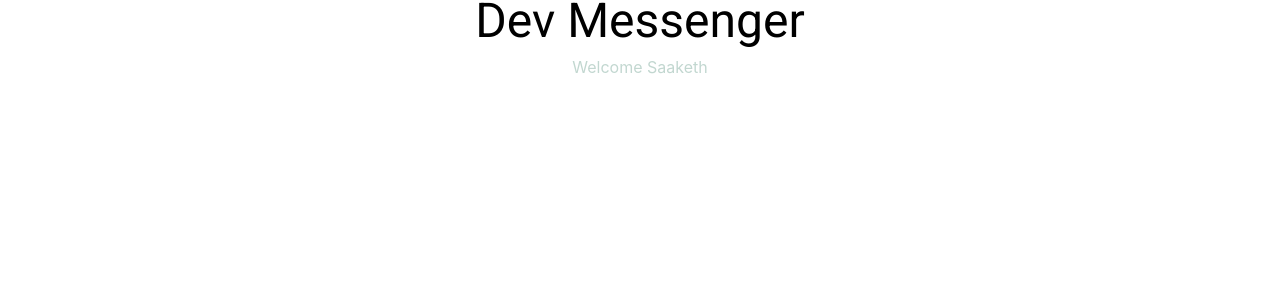
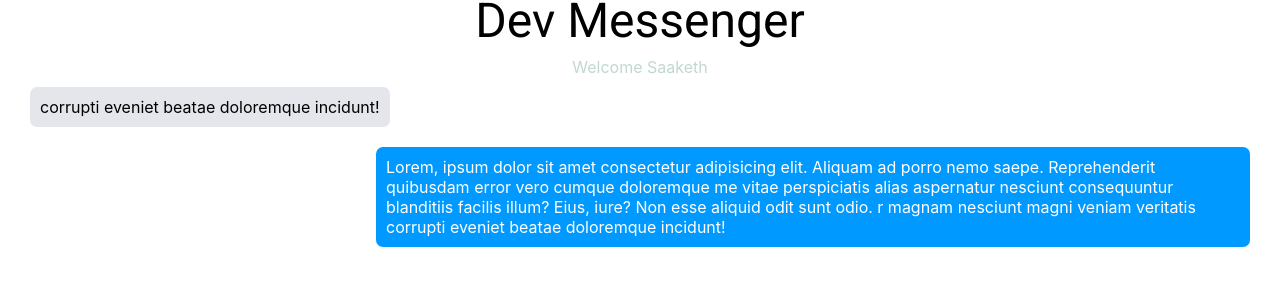
Before and after one commit to Saakethjayarama/rf-facebook-messenger, a React (Create React App) app: page / in a window 1280 px wide. Shown: the part 345-652 px from the top of the page. Built offline with nearby package versions, Linux system fonts and the light colour scheme.

Commit message:
Message component split

```diff
--- a/src/App.css
+++ b/src/App.css
@@ -12,3 +12,8 @@
   position: fixed;
   bottom: 10px;
 }
+
+.App__messages {
+  width: 100%;
+  margin-bottom: 100px;
+}
--- a/src/App.js
+++ b/src/App.js
@@ -1,6 +1,7 @@
 import { Button, makeStyles, TextField, Typography } from "@material-ui/core";
 import { Send } from "@material-ui/icons";
 import "./App.css";
+import Message from "./components/Message";
 
 const useStyle = makeStyles((theme) => ({
   heading: {
@@ -38,6 +39,18 @@ function App() {
         Welcome Saaketh
       </Typography>
       {/* Messages */}
+      <div className="App__messages">
+        <Message>corrupti eveniet beatae doloremque incidunt!</Message>
+        <Message right>
+          Lorem, ipsum dolor sit amet consectetur adipisicing elit. Aliquam ad
+          porro nemo saepe. Reprehenderit quibusdam error vero cumque doloremque
+          me vitae perspiciatis alias aspernatur nesciunt consequuntur
+          blanditiis facilis illum? Eius, iure? Non esse aliquid odit sunt odio.
+          r magnam nesciunt magni veniam veritatis corrupti eveniet beatae
+          doloremque incidunt!
+        </Message>
+      </div>
+
       {/* Form */}
       <div className="App__Form">
         <form>
--- /dev/null
+++ b/src/components/Message/Message.css
@@ -0,0 +1,17 @@
+.Message {
+  background-color: #e4e6eb;
+  border-radius: 7px;
+  width: fit-content;
+  padding: 10px;
+  max-width: 70%;
+  margin: 10px 0px;
+  position: relative;
+}
+
+.Right__Message {
+  background-color: #0099ff;
+  color: white;
+  border-radius: 7px;
+  float: right;
+  margin: 10px 0px;
+}
--- /dev/null
+++ b/src/components/Message/Message.js
@@ -0,0 +1,10 @@
+import React from "react";
+import "./Message.css";
+
+function Message({ children, right, uname, time }) {
+  return (
+    <div className={`Message ${right && "Right__Message"}`}>{children}</div>
+  );
+}
+
+export default Message;
--- /dev/null
+++ b/src/components/Message/index.js
@@ -0,0 +1,2 @@
+import Message from "./Message";
+export default Message;
```
